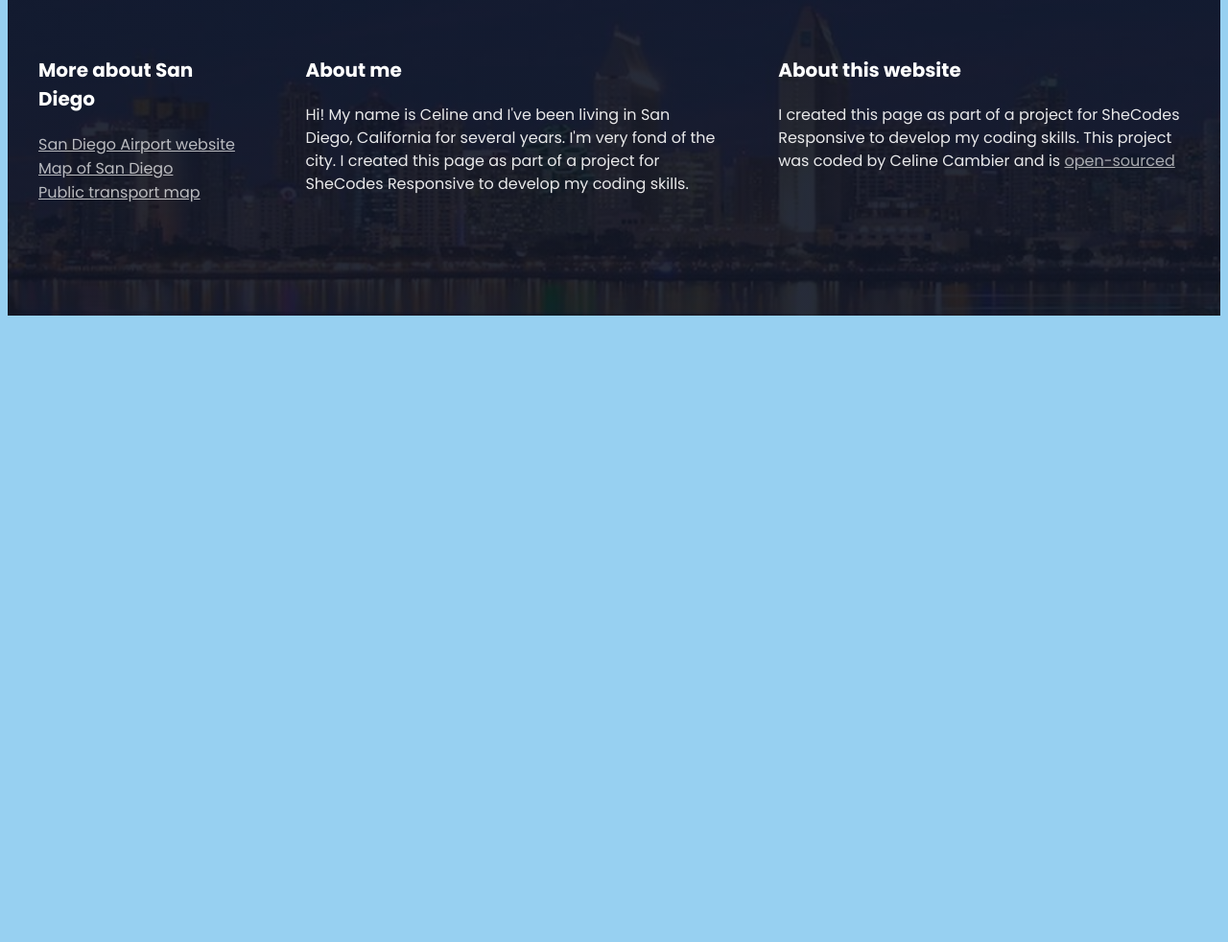
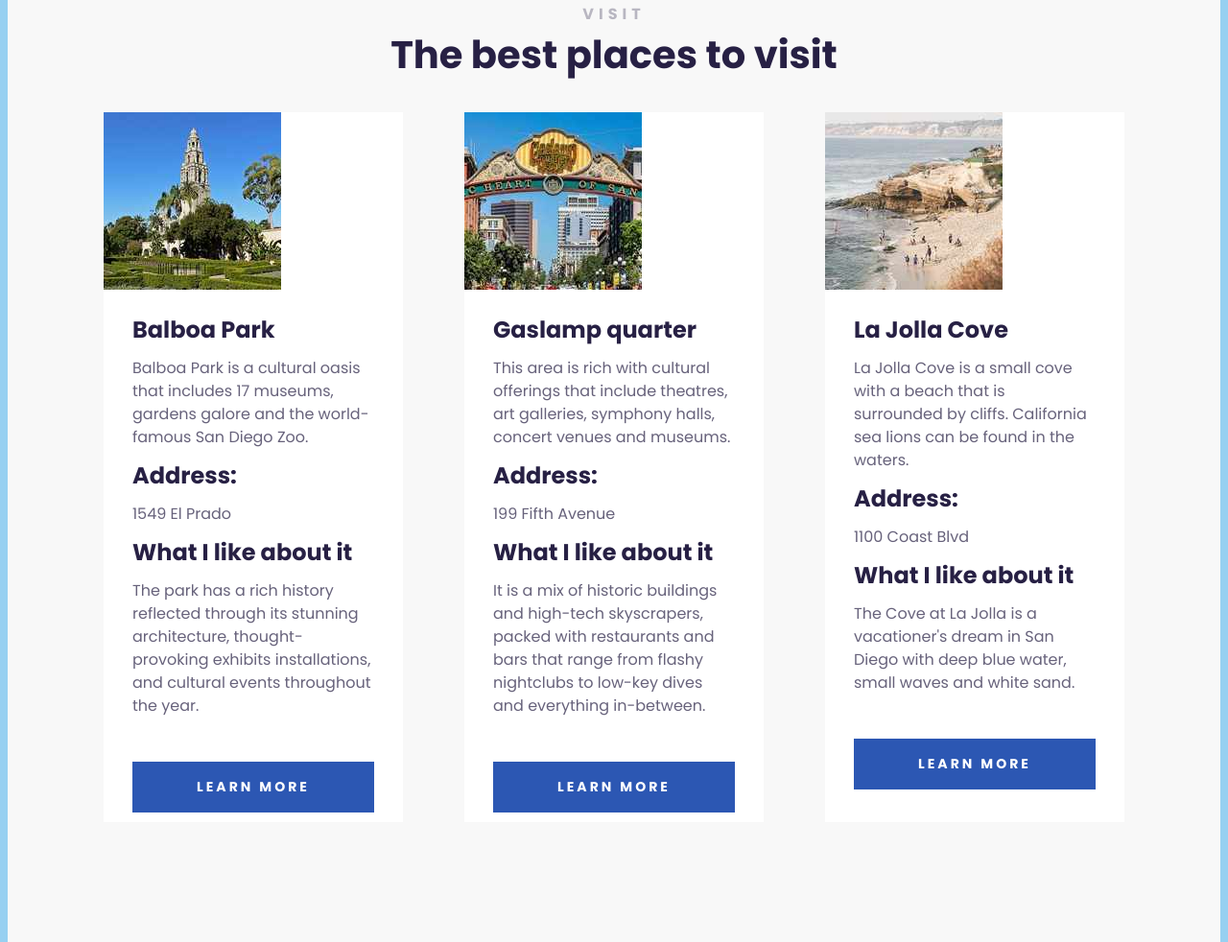
Before and after one commit to CelineCambier/San-Diego-travel-project, a plain HTML site: page index.html in a window 1280 px wide. Shown: the part 1398-2380 px from the top of the page at 96% size. Before the commit the page ends 1735 px from the top, so only its background shows below. Drawn offline with Linux system fonts and the light colour scheme.

Commit message:
Added cards to the landing page

```diff
--- a/index.html
+++ b/index.html
@@ -44,6 +44,72 @@
                         lend San Diego its distinct charm</p>
                 </div>
             </section>
+            <section class="secondary">
+                <h2 class="text-center">VISIT</h2>
+                <h3 class="text-center">The best places to visit</h3>
+
+                <div class="grid grid-3-columns">
+                    <div class="card">
+                        <div class="card-header">
+                            <img src="images/BalboaPark.jpg" alt="Balboa Park" class="img-responsive"/>
+                        </div>
+                        <div class="card-body">
+                            <h4>Balboa Park</h4>
+                            <p>Balboa Park is a cultural oasis that includes 17 museums,
+                                gardens galore and the world-famous San Diego Zoo.
+                            </p>
+                            <h5>Address:</h5>
+                            <p>1549 El Prado</p>
+                            <h5>What I like about it</h5>
+                            <p> The park has a rich history reflected through its stunning
+                            architecture, thought-provoking exhibits installations,
+                            and cultural events throughout the year.</p>
+                        </div>
+                        <div class="card-footer">
+                            <a href="https://balboapark.org/" target="_blank" class="btn">Learn More</a>
+                        </div>
+                    </div>
+
+                    <div class="card">
+                        <div class="card-header">
+                            <img src="images/gaslamp.jpg" alt="Gaslamp quarter" class="img-responsive" />
+                        </div>
+                        <div class="card-body">
+                            <h4>Gaslamp quarter</h4>
+                            <p>This area is rich with cultural offerings that include theatres,
+                            art galleries, symphony halls, concert venues and museums.
+                            </p>
+                            <h5>Address:</h5>
+                            <p>199 Fifth Avenue</p>
+                            <h5>What I like about it</h5>
+                            <p>It is a mix of historic buildings and high-tech skyscrapers, packed with restaurants and bars
+                            that range from flashy nightclubs to low-key dives and everything in-between.</p>
+                        </div>
+                        <div class="card-footer">
+                            <a href="https://www.gaslamp.org/" target="_blank" class="btn">Learn More</a>
+                        </div>
+                    </div>
+
+                    <div class="card">
+                        <div class="card-header">
+                            <img src="images/laJollaCove.jpg" alt="La Jolla Cove" class="img-responsive" />
+                        </div>
+                        <div class="card-body">
+                            <h4>La Jolla Cove</h4>
+                            <p>La Jolla Cove is a small cove with a beach that is surrounded by cliffs.
+                                California sea lions can be found in the waters.
+                            </p>
+                            <h5>Address:</h5>
+                            <p>1100 Coast Blvd</p>
+                            <h5>What I like about it</h5>
+                            <p>The Cove at La Jolla is a vacationer's dream in San Diego with deep blue water, small waves and white sand.</p>
+                        </div>
+                        <div class="card-footer">
+                            <a href="https://www.sandiego.com/listing/la-jolla-cove/80/" target="_blank" class="btn">Learn More</a>
+                        </div>
+                    </div>
+                </div>
+            </section>
         </main>
 
         <footer>
--- a/src/styles.css
+++ b/src/styles.css
@@ -8,6 +8,10 @@ body {
     margin: 0 auto;
 }
 
+.text-center {
+    text-align: center;
+}
+
 .grid {
     display: grid;
     gap: 64px;
@@ -15,20 +19,55 @@ body {
 
 .img-responsive {
     max-width: 100%;
+    display: block;
 }
 
 .grid-2-columns {
     grid-template-columns: 1fr 1fr;
 }
 
+.grid-3-columns {
+    grid-template-columns: 1fr 1fr 1fr;
+}
+
 .grid-3-columns-first-narrow {
     grid-template-columns: 1fr 2fr 2fr;
 }
 
+.card {
+   background: white;
+   margin: 30px 0;
+}
+
+.card-body {
+    padding: 30px;
+}
+
+.card-footer {
+    padding: 0 30px 10px;
+}
+
+.btn {
+    display: block;
+    color: white;
+    font-weight: 700;
+    font-size: 14px;
+    line-height: 21px;
+    text-align: center;
+    letter-spacing: 3px;
+    text-transform: uppercase;
+    padding: 16px;
+    background-color: #2c57b3;
+    text-decoration: none;
+}
+
 section {
-    max-width: 1200px;
     margin: 0 auto;
-    padding: 100px 0;
+    padding: 100px;
+}
+
+section.secondary {
+    background: #f8f8f8;
 }
 
 header {
@@ -97,6 +136,22 @@ main h3 {
     font-size: 40px;
     font-weight: 700;
     line-height: 1.5;
+    color: #272044;
+    margin: 0;
+}
+
+main h4 {
+    font-weight: 700;
+    font-size: 24px;
+    line-height: 1;
+    color: #272044;
+    margin: 0;
+}
+
+main h5 {
+    font-weight: 700;
+    font-size: 24px;
+    line-height: 1;
     color: #272044;
     margin: 0;
 }
```
Also changed, not shown: images/BalboaPark.jpg (added), images/gaslamp.jpg (added), images/laJollaCove.jpg (added).
